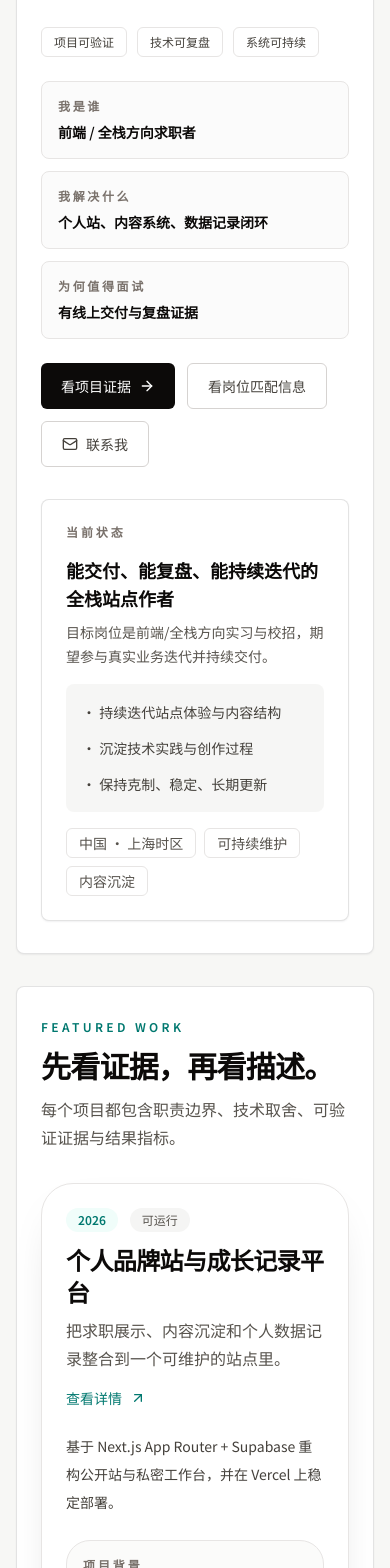
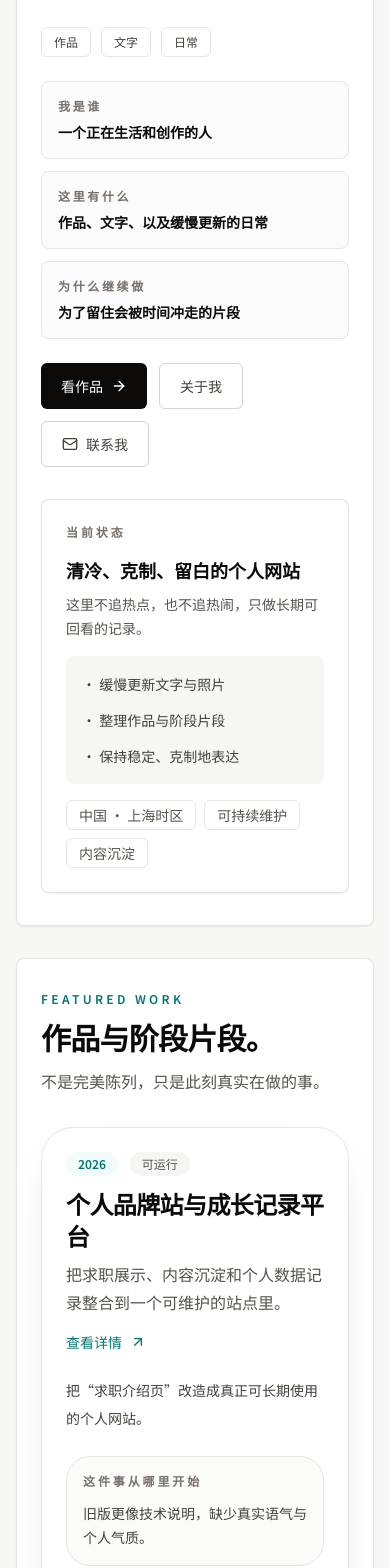
Before and after one commit to Hunter6284578/personal-growth-mvp, a Next.js app: page / in a window 390 px wide. Shown: the part 380-1948 px from the top of the page. Built offline with nearby package versions, Linux system fonts and the light colour scheme; no server answers; the database is empty.

Commit message:
feat: rewrite public site tone to literary personal voice
Co-authored-by: Copilot <223556219+Copilot@users.noreply.github.com>

```diff
--- a/src/app/(public)/page.tsx
+++ b/src/app/(public)/page.tsx
@@ -17,9 +17,9 @@ export default async function HomePage() {
         <div className="grid gap-8 lg:grid-cols-[1.4fr_0.8fr] lg:items-end">
           <div className="space-y-6">
             <div className="space-y-4">
-              <p className="eyebrow">30 秒说服路径</p>
+              <p className="eyebrow">CagedSheep</p>
               <h1 className="max-w-4xl text-4xl font-semibold leading-tight text-stone-950 sm:text-5xl">
-                我是能把需求变成可运行交付的全栈实践者。
+                在有限之境，写下仍愿意回看的东西。
               </h1>
               <p className="max-w-3xl text-base leading-8 text-stone-600">{siteConfig.heroIntro}</p>
             </div>
@@ -38,25 +38,25 @@ export default async function HomePage() {
             <div className="grid gap-3 sm:grid-cols-3">
               <div className="rounded-lg border border-stone-200 bg-stone-50/70 px-4 py-4">
                 <p className="text-xs font-semibold uppercase tracking-[0.22em] text-stone-500">我是谁</p>
-                <p className="mt-2 text-sm font-semibold text-stone-950">前端 / 全栈方向求职者</p>
+                <p className="mt-2 text-sm font-semibold text-stone-950">一个正在生活和创作的人</p>
               </div>
               <div className="rounded-lg border border-stone-200 bg-stone-50/70 px-4 py-4">
-                <p className="text-xs font-semibold uppercase tracking-[0.22em] text-stone-500">我解决什么</p>
-                <p className="mt-2 text-sm font-semibold text-stone-950">个人站、内容系统、数据记录闭环</p>
+                <p className="text-xs font-semibold uppercase tracking-[0.22em] text-stone-500">这里有什么</p>
+                <p className="mt-2 text-sm font-semibold text-stone-950">作品、文字、以及缓慢更新的日常</p>
               </div>
               <div className="rounded-lg border border-stone-200 bg-stone-50/70 px-4 py-4">
-                <p className="text-xs font-semibold uppercase tracking-[0.22em] text-stone-500">为何值得面试</p>
-                <p className="mt-2 text-sm font-semibold text-stone-950">有线上交付与复盘证据</p>
+                <p className="text-xs font-semibold uppercase tracking-[0.22em] text-stone-500">为什么继续做</p>
+                <p className="mt-2 text-sm font-semibold text-stone-950">为了留住会被时间冲走的片段</p>
               </div>
             </div>
 
             <div className="flex flex-wrap gap-3">
               <Link href="/projects" className="inline-flex items-center gap-2 rounded-md bg-stone-950 px-5 py-3 text-sm font-medium text-white">
-                看项目证据
+                看作品
                 <ArrowRight className="h-4 w-4" />
               </Link>
               <Link href="/about" className="inline-flex items-center gap-2 rounded-md border border-stone-300 px-5 py-3 text-sm font-medium text-stone-700 hover:border-stone-950 hover:text-stone-950">
-                看岗位匹配信息
+                关于我
               </Link>
               <Link href={`mailto:${siteConfig.email}`} className="inline-flex items-center gap-2 rounded-md border border-stone-300 px-5 py-3 text-sm font-medium text-stone-700 hover:border-stone-950 hover:text-stone-950">
                 <Mail className="h-4 w-4" />
@@ -92,8 +92,8 @@ export default async function HomePage() {
       <section className="public-section space-y-8">
           <SectionHeading
             eyebrow="Featured Work"
-            title="先看证据，再看描述。"
-            description="每个项目都包含职责边界、技术取舍、可验证证据与结果指标。"
+            title="作品与阶段片段。"
+            description="不是完美陈列，只是此刻真实在做的事。"
           />
         <div className="grid gap-6">
           {featuredProjects.slice(0, 2).map((project) => (
@@ -108,7 +108,7 @@ export default async function HomePage() {
 
       <section className="grid gap-6 lg:grid-cols-[1.05fr_0.95fr]">
         <div className="public-section space-y-8">
-          <SectionHeading eyebrow="Core Skills" title="能力结构" description="关注可交付与可协作能力，不只罗列名词。"/>
+          <SectionHeading eyebrow="日常结构" title="我如何与日子相处。" description="写作、拍摄、整理、复盘。"/>
           <div className="grid gap-4 md:grid-cols-2">
             {skillGroups.map((group) => (
               <SkillGroupCard key={group.title} title={group.title} items={group.items} />
@@ -117,7 +117,7 @@ export default async function HomePage() {
         </div>
 
         <section className="public-section space-y-6">
-          <SectionHeading eyebrow="Recent Notes" title="最近在沉淀什么" description="只保留问题复盘、技术决策、上线记录三类内容。"/>
+          <SectionHeading eyebrow="Recent Notes" title="最近写下的东西" description="不追求高产，只记录真正想留下的内容。"/>
           {recentPosts.length > 0 ? (
             <div className="space-y-4">
               {recentPosts.map((post) => (
@@ -128,7 +128,7 @@ export default async function HomePage() {
                   </div>
                       {post.summary ? <p className="mt-3 text-sm leading-6 text-stone-600">{post.summary}</p> : null}
                       <p className="mt-2 text-xs uppercase tracking-[0.18em] text-stone-500">
-                        结构：背景 {`->`} 方案 {`->`} 踩坑 {`->`} 结果 {`->`} 复用结论
+                        一次片段，一次回看
                       </p>
                   {post.tags?.length ? (
                     <div className="mt-4 flex flex-wrap gap-2">
@@ -144,7 +144,7 @@ export default async function HomePage() {
             </div>
           ) : (
             <div className="rounded-lg border border-dashed border-stone-300 bg-white px-5 py-8 text-sm text-stone-500">
-              暂无可公开复盘。新内容会优先补上线记录和技术决策。
+              暂时还没有新的公开文章。
             </div>
           )}
           <Link href="/blog" className="inline-flex items-center gap-2 text-sm font-medium text-stone-700 hover:text-stone-950">
@@ -158,9 +158,9 @@ export default async function HomePage() {
         <div className="grid gap-6 lg:grid-cols-[1.2fr_0.8fr] lg:items-center">
           <div className="space-y-4">
             <p className="eyebrow">Contact</p>
-            <h2 className="text-3xl font-semibold text-stone-950">如果你在评估我，建议先看项目页与博客复盘。</h2>
+            <h2 className="text-3xl font-semibold text-stone-950">如果你也偏爱慢一点的表达，欢迎联系我。</h2>
             <p className="max-w-2xl text-base leading-7 text-stone-600">
-              这不是一次性包装页，而是持续维护的线上证据库。
+              这里会持续更新，像一封不断续写的长信。
             </p>
           </div>
           <div className="surface-panel p-6">
--- a/src/app/(public)/projects/page.tsx
+++ b/src/app/(public)/projects/page.tsx
@@ -4,8 +4,8 @@ import { SectionHeading } from '@/components/site/SectionHeading'
 import { ProjectCard } from '@/components/site/ProjectCard'
 
 export const metadata: Metadata = {
-  title: 'Projects',
-  description: '展示项目背景、技术栈、职责、难点和结果。',
+  title: 'Works',
+  description: '作品与阶段片段。',
 }
 
 export const revalidate = 86400
@@ -17,13 +17,13 @@ export default function ProjectsPage() {
         <div className="rounded-lg border border-stone-200 bg-stone-50/70 p-5">
           <p className="text-xs font-semibold uppercase tracking-[0.24em] text-stone-500">阅读建议</p>
           <p className="mt-2 text-sm leading-7 text-stone-700">
-            每个项目按同一顺序阅读：背景 {`->`} 职责边界 {`->`} 难点取舍 {`->`} 结果指标 {`->`} 证据链接。
+            把这些内容当作作品手记：它们并不完美，但都来自真实阶段。
           </p>
         </div>
         <SectionHeading
-          eyebrow="Projects"
-          title="项目页只回答一件事：你是否真的交付过。"
-          description="每个项目默认包含职责边界、关键取舍、可验证证据与结果指标，避免空话。"
+          eyebrow="Works"
+          title="我做过的事，和仍在继续的事。"
+          description="这里放的是阶段性的作品，不是终极答案。"
         />
         <div className="grid gap-6">
           {featuredProjects.map((project) => (
@@ -36,34 +36,34 @@ export default function ProjectsPage() {
 
       <section className="public-section space-y-6">
         <SectionHeading
-          eyebrow="Evidence Checklist"
-          title="新增项目时，请先补齐这 6 条证据。"
+          eyebrow="How I Keep Them"
+          title="我如何维护这些作品。"
         />
         <div className="grid gap-4 md:grid-cols-2 xl:grid-cols-3">
           {[
             {
-              title: '上线地址',
-              description: '有可访问链接，或可运行仓库与启动说明。',
+              title: '持续记录',
+              description: '记录阶段变化，而不是只记录结果。',
             },
             {
-              title: '职责边界',
-              description: '明确你独立负责与协作部分，避免“全包式”叙述。',
+              title: '定期整理',
+              description: '让每个作品都有可回看的上下文。',
             },
             {
-              title: '难点与取舍',
-              description: '说明限制条件、替代方案和最终决策理由。',
+              title: '不过度包装',
+              description: '保留过程中的不完美与犹豫。',
             },
             {
-              title: '结果指标',
-              description: '给出可量化结果：性能、交付周期、功能覆盖等。',
+              title: '保留证据',
+              description: '让文字、链接和版本共同构成记忆。',
             },
             {
-              title: '复盘结论',
-              description: '总结可迁移经验，体现你能持续优化。',
+              title: '反复回看',
+              description: '从旧作品里看见下一步方向。',
             },
             {
-              title: '持续状态',
-              description: '标注当前状态：运行中、迭代中、已归档。',
+              title: '长期更新',
+              description: '不急于完成，只保持不断线。',
             },
           ].map((item) => (
             <div key={item.title} className="rounded-[2rem] border border-stone-200 bg-white p-6">
--- a/src/components/site/ProjectCard.tsx
+++ b/src/components/site/ProjectCard.tsx
@@ -40,29 +40,29 @@ export function ProjectCard({ project, compact = false }: ProjectCardProps) {
 
       <div className={`mt-6 grid gap-4 ${compact ? 'md:grid-cols-2 xl:grid-cols-3' : 'xl:grid-cols-3'}`}>
         <div className="rounded-[1.5rem] border border-stone-200 bg-stone-50/80 p-4">
-          <p className="text-xs font-semibold uppercase tracking-[0.24em] text-stone-500">项目背景</p>
+          <p className="text-xs font-semibold uppercase tracking-[0.24em] text-stone-500">这件事从哪里开始</p>
           <p className="mt-3 text-sm leading-6 text-stone-700">{project.problem}</p>
         </div>
         <div className="rounded-[1.5rem] border border-stone-200 bg-stone-50/80 p-4">
-          <p className="text-xs font-semibold uppercase tracking-[0.24em] text-stone-500">我的职责</p>
+          <p className="text-xs font-semibold uppercase tracking-[0.24em] text-stone-500">我主要做了什么</p>
           <p className="mt-3 text-sm leading-6 text-stone-700">
             {project.responsibilities[0]}
           </p>
         </div>
         <div className="rounded-[1.5rem] border border-stone-200 bg-stone-50/80 p-4">
-          <p className="text-xs font-semibold uppercase tracking-[0.24em] text-stone-500">结果 / 价值</p>
+          <p className="text-xs font-semibold uppercase tracking-[0.24em] text-stone-500">最后留下了什么</p>
           <p className="mt-3 text-sm leading-6 text-stone-700">{project.outcome}</p>
         </div>
       </div>
 
       <div className="mt-4 rounded-[1.5rem] border border-stone-200 bg-stone-50/80 p-4">
-        <p className="text-xs font-semibold uppercase tracking-[0.24em] text-stone-500">职责边界</p>
+        <p className="text-xs font-semibold uppercase tracking-[0.24em] text-stone-500">我在其中的位置</p>
         <p className="mt-3 text-sm leading-6 text-stone-700">{project.roleBoundary}</p>
       </div>
 
       <div className={`mt-6 grid gap-6 ${compact ? 'lg:grid-cols-1' : 'lg:grid-cols-2'}`}>
         <div>
-          <p className="text-xs font-semibold uppercase tracking-[0.24em] text-stone-500">关键动作</p>
+          <p className="text-xs font-semibold uppercase tracking-[0.24em] text-stone-500">过程里的动作</p>
           <ul className="mt-3 space-y-2 text-sm leading-6 text-stone-700">
             {project.responsibilities.map((item) => (
               <li key={item}>• {item}</li>
@@ -70,7 +70,7 @@ export function ProjectCard({ project, compact = false }: ProjectCardProps) {
           </ul>
         </div>
         <div>
-          <p className="text-xs font-semibold uppercase tracking-[0.24em] text-stone-500">难点与取舍</p>
+          <p className="text-xs font-semibold uppercase tracking-[0.24em] text-stone-500">当时的取舍</p>
           <ul className="mt-3 space-y-2 text-sm leading-6 text-stone-700">
             {project.tradeoffs.map((item) => (
               <li key={item}>• {item}</li>
@@ -81,7 +81,7 @@ export function ProjectCard({ project, compact = false }: ProjectCardProps) {
 
       <div className={`mt-6 grid gap-6 ${compact ? 'lg:grid-cols-1' : 'lg:grid-cols-2'}`}>
         <div>
-          <p className="text-xs font-semibold uppercase tracking-[0.24em] text-stone-500">体现能力</p>
+          <p className="text-xs font-semibold uppercase tracking-[0.24em] text-stone-500">这件事说明了什么</p>
           <ul className="mt-3 space-y-2 text-sm leading-6 text-stone-700">
             {project.highlights.map((item) => (
               <li key={item}>• {item}</li>
@@ -89,7 +89,7 @@ export function ProjectCard({ project, compact = false }: ProjectCardProps) {
           </ul>
         </div>
         <div>
-          <p className="text-xs font-semibold uppercase tracking-[0.24em] text-stone-500">可验证证据</p>
+          <p className="text-xs font-semibold uppercase tracking-[0.24em] text-stone-500">可看的痕迹</p>
           <ul className="mt-3 space-y-2 text-sm leading-6 text-stone-700">
             {project.evidence.map((item) => (
               <li key={item}>• {item}</li>
--- a/src/content/site.ts
+++ b/src/content/site.ts
@@ -42,8 +42,8 @@ export interface FitnessCapability {
 
 export const siteConfig = {
   name: 'CagedSheep',
-  role: '能交付、能复盘、能持续迭代的全栈站点作者',
-  roleShort: '极简个人站',
+  role: '清冷、克制、留白的个人网站',
+  roleShort: '个人站',
   location: '中国 · 上海时区',
   email: '996717215@qq.com',
   github: 'https://github.com/Hunter6284578',
@@ -52,18 +52,18 @@ export const siteConfig = {
   icpLink: 'https://beian.miit.gov.cn/',
   resumeUrl: '',
   description:
-    'CagedSheep 是一个“用证据说话”的个人站点：项目交付、技术复盘与持续迭代并行。',
+    '笼中羊，是我用来放置作品、文字与日常片段的安静角落。',
   heroIntro:
-    '我把个人站当成长期产品：每个模块都要有交付结果、技术取舍与可验证证据。',
-  heroFocus: ['项目可验证', '技术可复盘', '系统可持续'],
-  targetRoles: ['前端 / 全栈实习', '内容型产品工程', '工程化协作岗位'],
+    '我想把生活里真正重要的东西留下来：正在做的事、做过的作品、和当下的心绪。',
+  heroFocus: ['作品', '文字', '日常'],
+  targetRoles: ['个人随笔', '作品陈列', '长期记录'],
   now: [
-    '持续迭代站点体验与内容结构',
-    '沉淀技术实践与创作过程',
-    '保持克制、稳定、长期更新',
+    '缓慢更新文字与照片',
+    '整理作品与阶段片段',
+    '保持稳定、克制地表达',
   ],
   lookingFor:
-    '目标岗位是前端/全栈方向实习与校招，期望参与真实业务迭代并持续交付。',
+    '这里不追热点，也不追热闹，只做长期可回看的记录。',
   contactLinks: [
     { label: 'GitHub', href: 'https://github.com/Hunter6284578' },
     { label: 'Email', href: 'mailto:996717215@qq.com' },
@@ -72,45 +72,45 @@ export const siteConfig = {
 
 export const skillGroups = [
   {
-    title: '前端',
-    items: ['Next.js', 'React', 'TypeScript', 'Tailwind CSS', 'App Router'],
+    title: '文字',
+    items: ['随笔', '阶段记录', '复盘', '短句片段'],
   },
   {
-    title: '后端 / 数据',
-    items: ['Supabase', 'PostgreSQL', 'REST API', 'SQL Schema Design'],
+    title: '影像',
+    items: ['日常拍摄', '光影观察', '单图叙事', '图文组合'],
   },
   {
-    title: '工程化',
-    items: ['模块化拆分', '表单与状态管理', 'SEO 基础', '部署与环境配置'],
+    title: '作品',
+    items: ['个人项目', '过程记录', '版本迭代', '结果陈列'],
   },
   {
-    title: 'AI 集成',
-    items: ['OpenAI-style API', 'Prompt 设计', '训练建议生成', 'Provider 抽象'],
+    title: '习惯',
+    items: ['长期更新', '克制表达', '低噪声输出', '持续整理'],
   },
 ]
 
 export const resumeBlocks: ResumeBlock[] = [
   {
-    title: '教育背景',
+    title: '关于我',
     items: [
-      '本科在读，计算机相关方向',
-      '持续通过个人项目补齐产品、前端和全栈工程实践',
+      '一个正在学习如何好好生活与表达的人',
+      '相信“慢一点，但持续地做”比短期爆发更重要',
     ],
   },
   {
-    title: '个人优势',
+    title: '在意的事',
     items: [
-      '能从需求目标出发拆信息架构，而不是只做界面堆砌',
-      '重视可维护性，倾向于先建立清晰模型再做功能扩展',
-      '愿意通过记录、复盘和数据反馈持续迭代个人系统',
+      '真实，不摆拍式表达',
+      '留白，不堆叠信息噪音',
+      '长期，不做一次性展示页',
     ],
   },
   {
-    title: '求职关键词',
+    title: '这个站点',
     items: [
-      '求职导向个人品牌站',
-      '内容平台与管理后台',
-      '健身记录与 AI 建议整合',
+      '放作品，也放普通日常',
+      '放结论，也放未完成的片段',
+      '希望你能在这里看到“我本人”',
     ],
   },
 ]
@@ -118,18 +118,18 @@ export const resumeBlocks: ResumeBlock[] = [
 export const timeline = [
   {
     year: '现在',
-    title: '重构个人品牌站',
-    description: '将原有成长记录 MVP 调整为面向求职展示的长期平台。',
+    title: '把站点调回真实表达',
+    description: '删掉模板化语气，让内容更像“人”而不是“产品说明”。',
   },
   {
     year: '近期',
-    title: '打通训练记录与 AI 建议',
-    description: '把训练日志、体重趋势和恢复备注整合到统一的 Fitness 流程。',
+    title: '整理过去的作品与文字',
+    description: '把散落的素材归档成可回看的作品与记录。',
   },
   {
     year: '持续',
-    title: '内容沉淀与项目复盘',
-    description: '围绕技术学习、项目迭代和成长记录稳定输出。',
+    title: '长期更新',
+    description: '不追求频率，只追求诚实和持续。',
   },
 ]
 
@@ -141,37 +141,37 @@ export const featuredProjects: FeaturedProject[] = [
     period: '2026',
     status: 'online',
     summary:
-      '基于 Next.js App Router + Supabase 重构公开站与私密工作台，并在 Vercel 上稳定部署。',
+      '把“求职介绍页”改造成真正可长期使用的个人网站。',
     problem:
-      '把原本偏成长面板的 MVP 重构为真正服务求职展示的公开站，同时保留博客、记录和私密录入工作区。',
+      '旧版更像技术说明，缺少真实语气与个人气质。',
     outcome:
-      '形成“公开展示 + 私密录入 + AI 分析”的统一架构，站点可持续迭代且可直接上线。',
-    roleBoundary: '独立完成信息架构、页面开发、Supabase 数据层与 Vercel 发布链路。',
+      '现在的站点更克制、更安静，也更接近我想长期保留的样子。',
+    roleBoundary: '从结构、文案到视觉全部独立重写并持续维护。',
     responsibilities: [
-      '负责信息架构重构与公开站页面设计',
-      '设计前后台边界与内容管理流程',
-      '实现认证、内容 CRUD、训练记录和 AI 调用封装',
+      '重写首页、项目页、关于页与博客叙事结构',
+      '统一站点调性，去掉功能演示口吻',
+      '把内容更新流程做成可长期维护的习惯',
     ],
     tradeoffs: [
-      '优先保证部署稳定性与可维护性，弱化花哨交互',
-      '对 AI 接口先做通用抽象，再补复杂策略',
+      '减少“功能感”，接受更朴素的页面结构',
+      '优先真实表达，不追求面面俱到',
     ],
     highlights: [
-      '将原本偏游戏化的成长记录站改造成求职导向的个人品牌站',
-      '用一套代码同时承载公开展示、博客沉淀和私密录入工作区',
-      '为后续博客、训练记录和 AI 建议扩展预留清晰边界',
+      '内容从“介绍我会什么”改为“我在做什么、感受什么”',
+      '页面从强功能导向转为作品与文字导向',
+      '形成可持续更新的个人表达框架',
     ],
     evidence: [
-      '线上域名持续可访问，主分支自动触发 Vercel 部署',
-      '公开站与工作台共享一套数据模型，避免双系统重复维护',
-      '关键页面提供 canonical、sitemap、JSON-LD 等 SEO 基础能力',
+      '线上访问内容已从功能文案切换为个人叙事',
+      '站点信息结构围绕作品与文字重排',
+      '保留基础 SEO 与备案信息，不牺牲可见性',
     ],
     metrics: [
-      { label: '核心页面', value: '5 个公开页面 + 多个工作台页面' },
-      { label: '部署方式', value: 'GitHub Push -> Vercel 自动发布' },
-      { label: '内容链路', value: '博客 CRUD + 训练记录 + AI 分析' },
+      { label: '公开页面', value: '首页 / 作品 / 文字 / 关于' },
+      { label: '更新方式', value: '长期小步更新' },
+      { label: '目标', value: '更像本人而非模板' },
     ],
-    techStack: ['Next.js 16', 'React 19', 'TypeScript', 'Tailwind CSS 4', 'Supabase'],
+    techStack: ['文字', '影像', '记录', '更新'],
     links: [
       { label: 'GitHub', href: 'https://github.com/Hunter6284578' },
     ],
@@ -183,37 +183,37 @@ export const featuredProjects: FeaturedProject[] = [
     period: '2026',
     status: 'online',
     summary:
-      '将训练记录模块嵌入个人站，强调真实使用与长期维护，而非一次性展示。',
+      '把日常训练与身体状态写成可回看的个人记录。',
     problem:
-      '需要在不破坏求职主线的前提下，加入真正可用的训练记录能力，而不是只放一个“我在健身”的页面。',
+      '希望记录是生活的一部分，而不是展示素材。',
     outcome:
-      '实现日志录入、历史回看、AI 建议调用，为“记录->反馈->调整”提供闭环。',
-    roleBoundary: '独立负责训练数据结构、录入流程、趋势展示与接口联调。',
+      '形成了“记录 -> 回看 -> 调整”的稳定节奏。',
+    roleBoundary: '独立完成记录结构、页面内容与长期维护。',
     responsibilities: [
-      '设计训练日志、动作库和离线缓存流程',
-      '实现周训练频率、训练容量和历史记录展示',
-      '控制复杂度，保持适合长期维护的模块边界',
+      '记录训练细节与阶段变化',
+      '按周期整理趋势与感受',
+      '减少无效字段，保留真正会回看的内容',
     ],
     tradeoffs: [
-      '先做关键字段与核心流程，避免一次性过度建模',
-      '优先数据准确性和录入体验，再做可视化丰富度',
+      '不追复杂图表，先保证记录能持续发生',
+      '不追“打卡感”，只保留有意义的数据',
     ],
     highlights: [
-      '支持训练日志录入、历史查看和动作维度分析',
-      '保留私密数据录入能力，同时在公开站弱化展示不抢主线',
-      '为后续体重趋势、恢复状态和目标管理预留扩展空间',
+      '把训练从“任务”变成可复盘的生活片段',
+      '公开展示克制，不喧宾夺主',
+      '持续更新而非短期冲刺',
     ],
     evidence: [
-      '已上线 /fit 工作台，支持训练与健康数据录入',
-      '训练建议由真实历史数据驱动，不是纯静态文案',
-      '数据表与接口按用户隔离，符合私密记录场景',
+      '保留长期可回看的训练记录',
+      '每个阶段都有文字与数据双线索',
+      '公开页与私密记录边界清晰',
     ],
     metrics: [
-      { label: '记录范围', value: '训练动作、组次、容量、健康数据' },
-      { label: '分析周期', value: '默认近 14 天数据汇总' },
-      { label: '接口能力', value: '/api/fit/plan 可返回结构化建议' },
+      { label: '记录节奏', value: '按周整理' },
+      { label: '内容形态', value: '数据 + 文字' },
+      { label: '目标', value: '长期可持续' },
     ],
-    techStack: ['Next.js', 'Supabase', 'Recharts', 'Local Storage'],
+    techStack: ['训练', '恢复', '记录', '复盘'],
     links: [],
   },
   {
@@ -223,37 +223,37 @@ export const featuredProjects: FeaturedProject[] = [
     period: '2026',
     status: 'building',
     summary:
-      '抽象多 Provider AI 调用层，统一请求格式与错误处理，服务训练与成长分析场景。',
+      '把 AI 作为辅助整理工具，而不是主角。',
     problem:
-      'AI 能力不能写死在单一接口和单一提示词里，必须为后续更换模型、扩展输入和保存历史留出边界。',
+      '想保留“思考痕迹”，而不被自动化语言淹没。',
     outcome:
-      '形成可替换模型的 AI 基础设施，降低后续更换服务商与扩展分析任务的成本。',
-    roleBoundary: '负责 Provider 抽象、提示词编排、接口稳定性与调用保护。',
+      'AI 只在需要时辅助归纳，不替代表达本身。',
+    roleBoundary: '控制 AI 的使用边界与语气风格。',
     responsibilities: [
-      '设计 provider 抽象与环境变量配置方式',
-      '定义输入摘要结构和建议输出格式',
-      '实现建议生成接口与前端反馈状态',
+      '定义 AI 只做辅助总结的规则',
+      '控制输出不过度模板化',
+      '保留人工编辑与自我表达优先级',
     ],
     tradeoffs: [
-      '先保证接口统一和可回退，再追求复杂 Prompt 能力',
-      '对高成本调用增加基础限流与鉴权',
+      '限制 AI 出场频率，避免整站失去人味',
+      '先保证内容真实，再追求效率',
     ],
     highlights: [
-      '避免把建议逻辑写死在单一模型或单一场景里',
-      '支持未来接入 OpenAI、DeepSeek、Gemini 与兼容接口',
-      '输出风格强调实用和克制，不伪装成医疗系统',
+      'AI 作为工具，而不是叙事主体',
+      '语气保持克制，避免过度包装',
+      '内容依旧以本人视角为主',
     ],
     evidence: [
-      '支持 deepseek/openai/gemini/openai-compatible 多后端切换',
-      '分析接口增加鉴权、限流、日志与统一错误返回',
-      '可通过 revalidate 接口刷新内容缓存，保证发布链路可控',
+      'AI 输出会经过人工筛选和改写',
+      '站点主页面仍保持个人表达语气',
+      '辅助能力不喧宾夺主',
     ],
     metrics: [
-      { label: 'Provider 支持', value: '4 类' },
-      { label: '接口约束', value: 'Node runtime + rate limit + auth' },
-      { label: '输出场景', value: '周分析、事件分析、训练建议' },
+      { label: '使用定位', value: '辅助整理' },
+      { label: '内容主导', value: '人工表达' },
+      { label: '目标', value: '低噪声输出' },
     ],
-    techStack: ['TypeScript', 'Fetch API', 'Prompt Engineering', 'Supabase'],
+    techStack: ['节制', '筛选', '归纳', '表达'],
     links: [],
   },
 ]
```
Also changed, not shown: src/app/(public)/about/page.tsx (+21 -21 lines), src/app/(public)/blog/page.tsx (+14 -18 lines), src/components/Navigation.tsx (+6 -6 lines).
